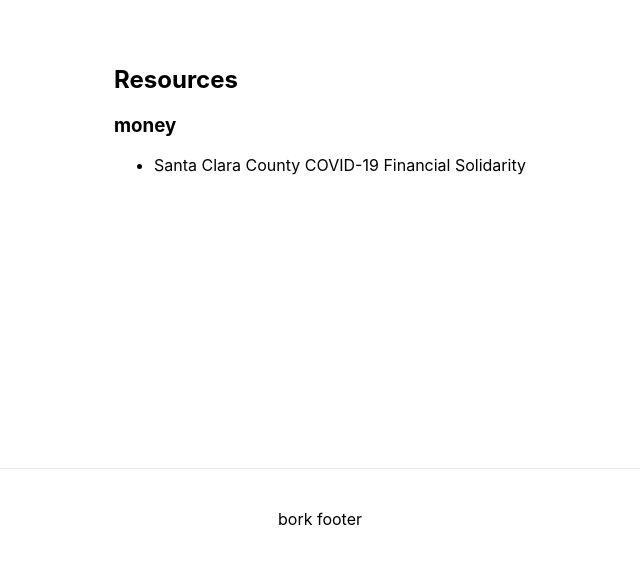
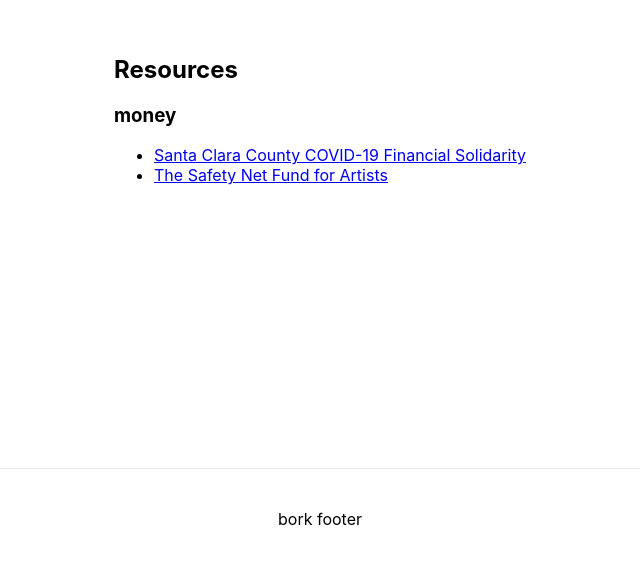
Before and after one commit to jeffrom/cv19-mutual-aid, a Next.js app: page /region/bay-area in a window 1280 px wide. Shown: the part 232-796 px from the top of the page, without its empty margins (320-960 px from the left). Built offline with nearby package versions, Linux system fonts and the light colour scheme.

Commit message:
resource links component

```diff
--- /dev/null
+++ b/src/components/ResourceLinks.js
@@ -0,0 +1,26 @@
+
+const ResourceListItem = ({name, href}) => (
+  <li>
+    <a href={href}>{name}</a>
+  </li>
+)
+
+const ResourceLinkList = ({category, links}) => (
+  <ul>
+    {links.map(({key, name, href}) => (
+      <ResourceListItem key={key} name={name} href={href} />
+    ))}
+  </ul>
+)
+
+export const ResourceLinks = ({links}) => {
+  const categories = Object.keys(links)
+  categories.sort()
+
+  return categories.map((category) => (
+    <>
+      <h3>{category}</h3>
+      <ResourceLinkList category={category} links={links[category]} />
+    </>
+  ))
+}
--- a/src/pages/region/bay-area/index.js
+++ b/src/pages/region/bay-area/index.js
@@ -1,26 +1,7 @@
 import Head from 'next/head'
 
+import { ResourceLinks } from '../../../components/ResourceLinks'
 import resourceLinks from './resource-links.yml'
-
-const renderResourceLinks = (links) => links.map(({name, href}) => (
-  <li>
-    <a href="{href}">{name}</a>
-  </li>
-))
-
-const renderResources = (links) => {
-  const categories = Object.keys(links)
-  categories.sort()
-
-  return categories.map((category) => (
-    <div>
-      <h3>{category}</h3>
-      <ul>
-        {renderResourceLinks(links[category])}
-      </ul>
-    </div>
-  ))
-}
 
 const BayArea = () => (
   <div className="container">
@@ -32,7 +13,7 @@
     <main>
       <div>
         <h2>Resources</h2>
-        {renderResources(resourceLinks)}
+        <ResourceLinks links={resourceLinks} />
       </div>
     </main>
 
--- a/src/pages/region/bay-area/resource-links.yml
+++ b/src/pages/region/bay-area/resource-links.yml
@@ -1,3 +1,7 @@
 money:
-  - name: Santa Clara County COVID-19 Financial Solidarity
+  - key: sc-financial-solidarity
+    name: Santa Clara County COVID-19 Financial Solidarity
     href: https://archive408.com/2020/03/15/santa-clara-county-covid-19-financial-solidarity
+  - key: safety-net-artist-fund
+    name: The Safety Net Fund for Artists
+    href: https://medium.com/@safetynet/the-safety-net-fund-20040273d291
```
Also changed, not shown: 1 other file (tests, documents, lock files or other folders).
